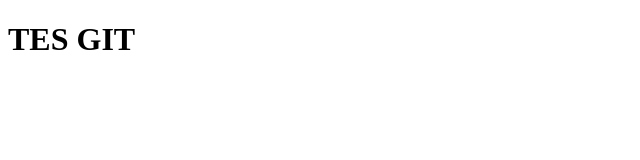
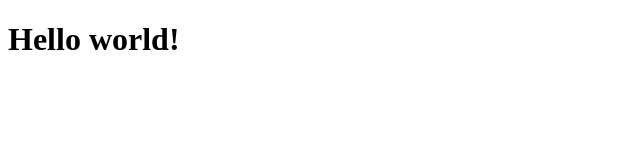
Before and after one commit to Renzzz73/Tes-git, a plain HTML site: page index.html in a window 1280 px wide. Shown: the whole page, without its empty margins (0-640 px from the left). Drawn offline with Linux system fonts and the light colour scheme.

Commit message:
commit kedua

```diff
--- a/index.html
+++ b/index.html
@@ -6,6 +6,6 @@
     <title>Tes GIT</title>
 </head>
 <body>
-    <h1>TES GIT</h1>
+    <h1>Hello world!</h1>
 </body>
 </html>
```
